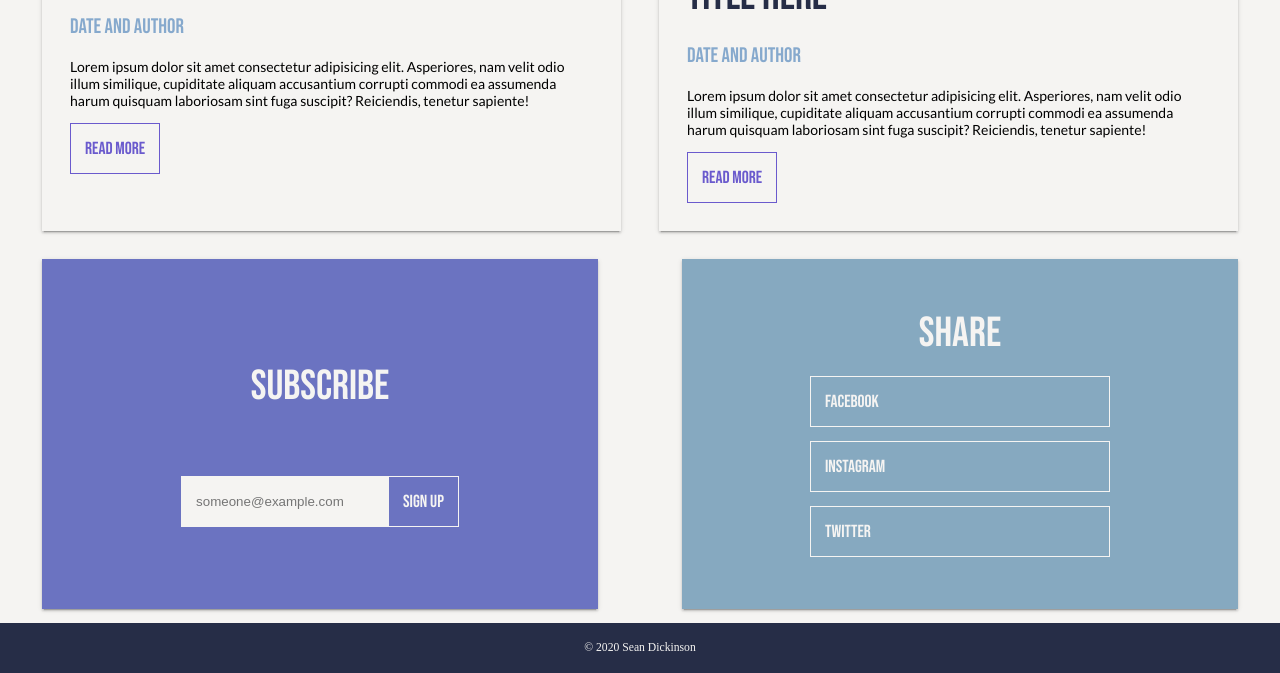
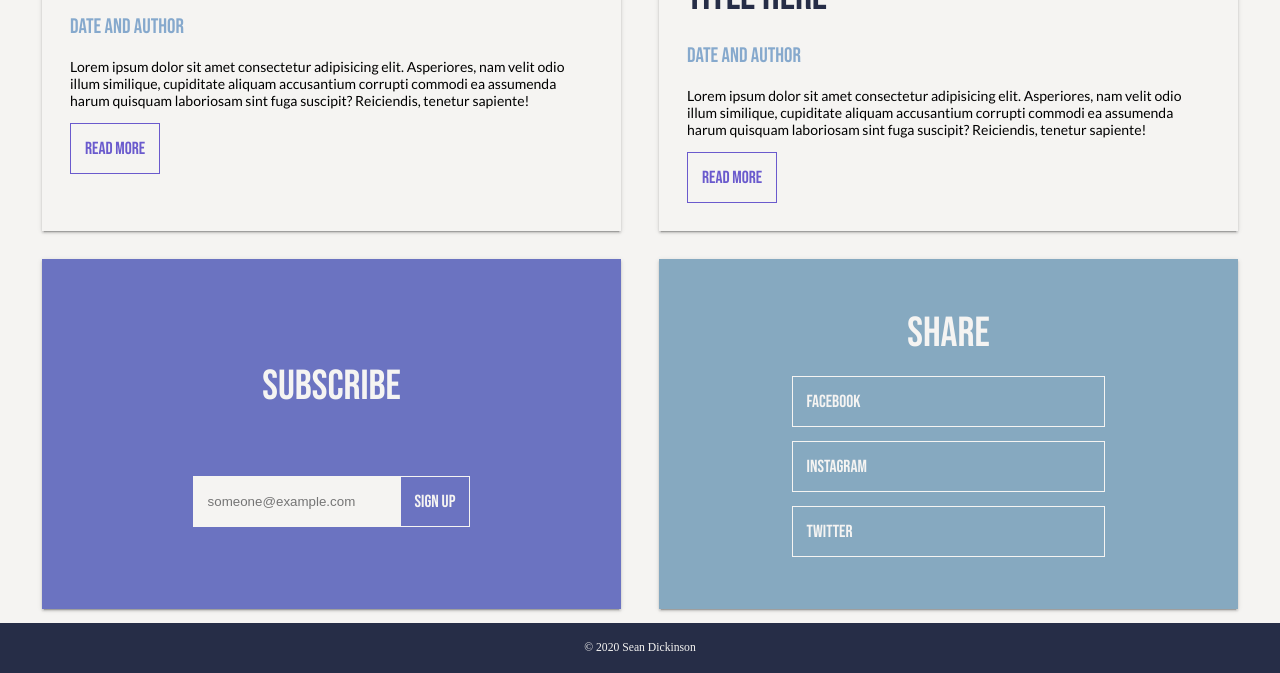
Before and after one commit to atinybeardedman/udacity-blog-project, a plain HTML site: page index.html in a window 1280 px wide. Shown: the part 1564-2237 px from the top of the page. Drawn offline with Linux system fonts and the light colour scheme; some icons are missing.

Commit message:
feat: more layout fixes

```diff
--- a/css/layouts/homelayout.css
+++ b/css/layouts/homelayout.css
@@ -7,8 +7,7 @@
     "header"
     "spotlight"
     "recent"
-    "subscribe"
-    "social"
+    "sharing"
     "footer";
   width: 100%;
 }
@@ -31,15 +30,14 @@
 }
 
 .recent-grid {
+  max-width: 1600px;
+  margin: 0 auto;
   display: grid;
   grid-gap: 10px;
 }
 
+
 .subscribe {
-  grid-area: subscribe;
-}
-
-.subscribe .card {
   justify-content: space-evenly;
 }
 
@@ -50,8 +48,15 @@
     justify-content: center;
 }
 
-.social {
-    grid-area: social;
+.sharing {
+    grid-area: sharing;
+}
+
+.sharing-grid{
+  display: grid;
+  grid-gap: 10px;
+  max-width: 1600px;
+  margin: 0 auto;
 }
 
 .social .card-content {
@@ -69,14 +74,9 @@
 }
 
 @media (min-width: 901px) {
-  .container {
-    grid-template-columns: repeat(4, 1fr);
-    grid-template-areas:
-      "header header header header"
-      "spotlight spotlight spotlight spotlight"
-      "recent recent recent recent"
-      "subscribe subscribe social social"
-      "footer footer footer footer";
+  .sharing-grid {
+    grid-template-columns: repeat(2, 1fr);
+    grid-template-rows: auto;
   }
 
   .recent-grid {
--- a/index.html
+++ b/index.html
@@ -115,20 +115,24 @@
 
             </div>
         </section>
-        <section class="subscribe padded" id="subscribe">
-            <div class="card has-background-dark-accent">
+        <section class="sharing padded">
+            <div class="sharing-grid">
+
+                <div class="card subscribe has-background-dark-accent">
                     <h1 class="card-title has-text-centered has-text-light">Subscribe</h1>
                     <div class="card-content">
                         <form class="subscribe-form">
-                        <input id="email" type="email" placeholder="someone@example.com" class="has-background-light">
+                            <input id="email" type="email" placeholder="someone@example.com"
+                                class="has-background-light">
                             <button class="btn has-background-dark-accent has-text-light">Sign Up</button>
                         </form>
                     </div>
 
                 </div>
-        </section>
-        <section class="social padded">
-            <div class="card has-background-light-accent">
+
+
+
+                <div class="card social has-background-light-accent">
                     <h1 class="card-title has-text-centered has-text-light">Share</h1>
                     <div class="card-content">
                         <a class="btn has-text-light has-background-light-accent" href="">
@@ -151,6 +155,8 @@
                         </a>
                     </div>
                 </div>
+
+            </div>
         </section>
         <footer class="footer has-text-light has-background-dark">
             <small>&copy; 2020 Sean Dickinson</small>
```
Lines whose indentation alone changed are shown as unchanged.
